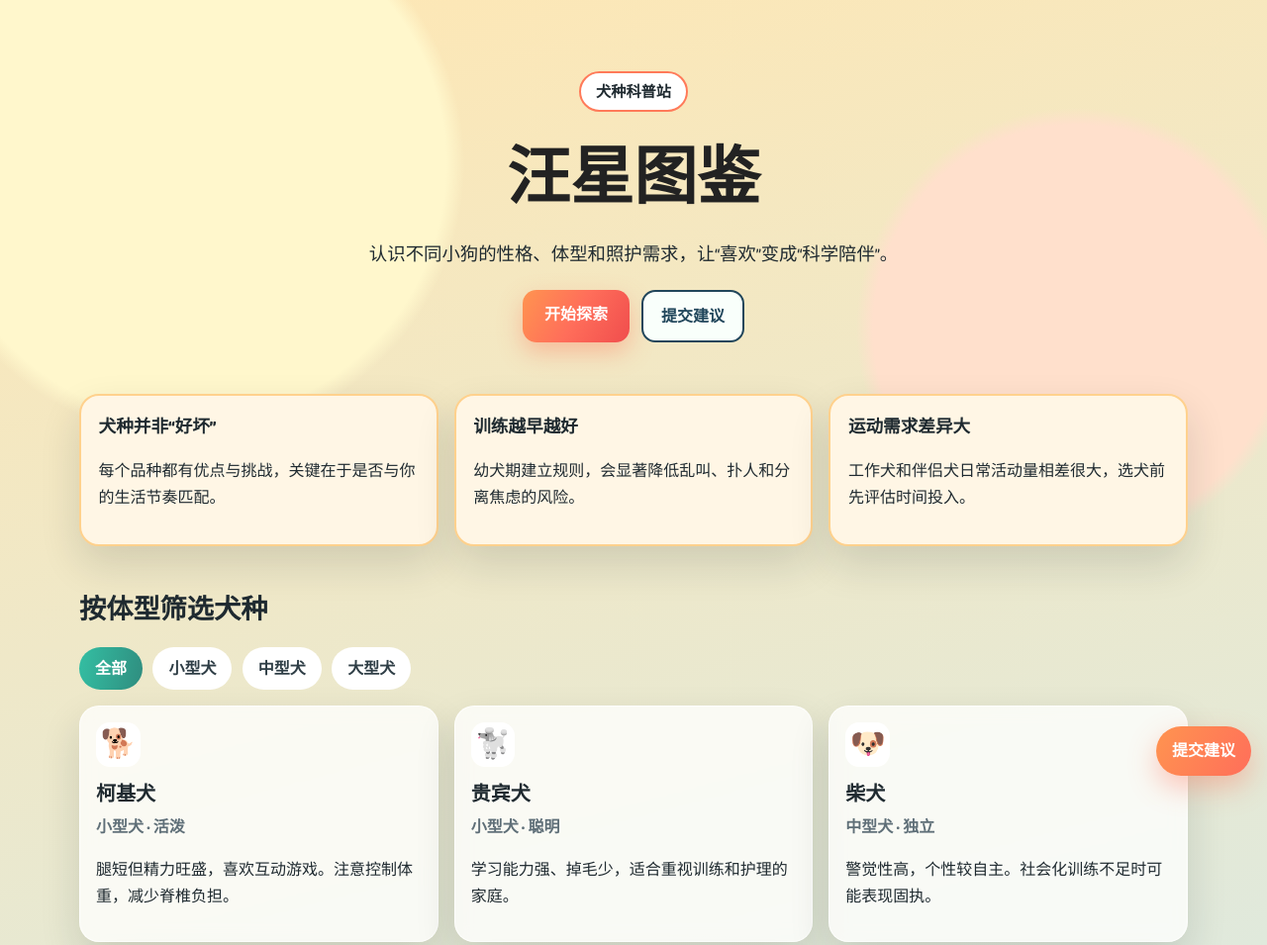
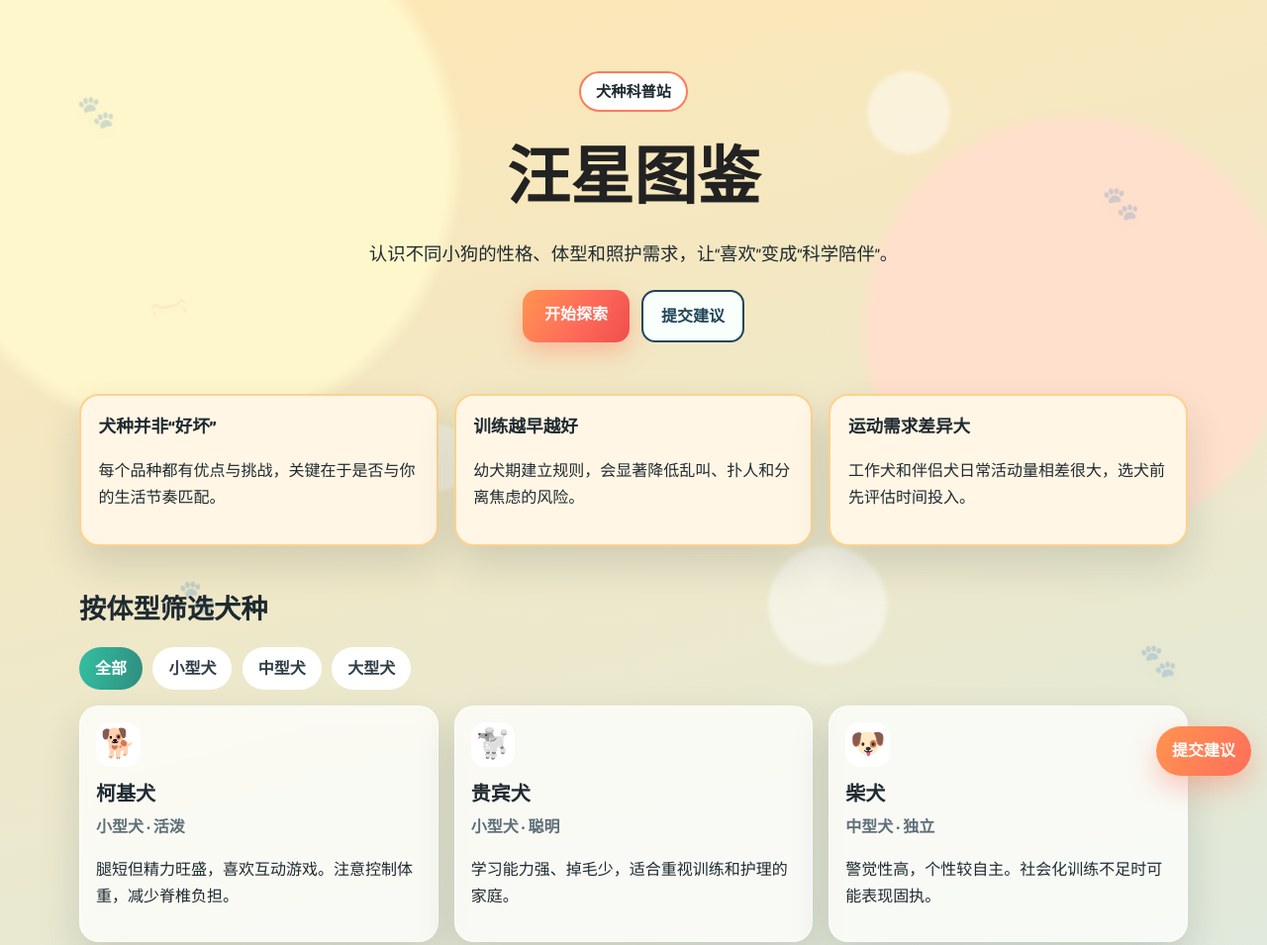
Before and after one commit to norahyyw223-netizen/dog-breeds-science-site, a website: page index.html in a window 1280 px wide. Shown: the top 955 px of the page at 99% size. Drawn offline with Linux system fonts and the light colour scheme; a web font is replaced by a local one.

Commit message:
feat: add dog-themed background decorations

```diff
--- a/index.html
+++ b/index.html
@@ -11,6 +11,18 @@
   <link rel="stylesheet" href="style.css" />
 </head>
 <body>
+  <div class="bg-decor" aria-hidden="true">
+    <span class="paw paw--1">🐾</span>
+    <span class="paw paw--2">🐾</span>
+    <span class="paw paw--3">🐾</span>
+    <span class="paw paw--4">🐾</span>
+    <span class="bone bone--1">🦴</span>
+    <span class="bone bone--2">🦴</span>
+    <span class="spot spot--1"></span>
+    <span class="spot spot--2"></span>
+    <span class="spot spot--3"></span>
+  </div>
+
   <header class="hero">
     <div class="hero__badge">犬种科普站</div>
     <h1>汪星图鉴</h1>
--- a/style.css
+++ b/style.css
@@ -21,12 +21,104 @@ body {
               radial-gradient(circle at 85% 20%, #ffe0cc 0 12%, transparent 13%),
               linear-gradient(165deg, var(--bg-top), var(--bg-bottom));
   min-height: 100vh;
+  position: relative;
+  overflow-x: hidden;
+}
+
+.bg-decor {
+  position: fixed;
+  inset: 0;
+  pointer-events: none;
+  z-index: 0;
+}
+
+.bg-decor span {
+  position: absolute;
+  display: block;
+}
+
+.paw {
+  font-size: clamp(1.2rem, 2.8vw, 2rem);
+  opacity: 0.2;
+  filter: drop-shadow(0 6px 10px rgba(60, 77, 87, 0.15));
+  animation: floatPaw 7s ease-in-out infinite;
+}
+
+.paw--1 {
+  top: 12%;
+  left: 6%;
+}
+
+.paw--2 {
+  top: 24%;
+  right: 10%;
+  animation-delay: 1.2s;
+}
+
+.paw--3 {
+  bottom: 20%;
+  left: 14%;
+  animation-delay: 2.1s;
+}
+
+.paw--4 {
+  bottom: 12%;
+  right: 7%;
+  animation-delay: 0.6s;
+}
+
+.bone {
+  font-size: clamp(1.1rem, 2.6vw, 1.8rem);
+  opacity: 0.18;
+  transform: rotate(-16deg);
+  animation: spinBone 11s linear infinite;
+}
+
+.bone--1 {
+  top: 58%;
+  right: 15%;
+}
+
+.bone--2 {
+  top: 36%;
+  left: 12%;
+  animation-direction: reverse;
+  animation-duration: 14s;
+}
+
+.spot {
+  border-radius: 999px;
+  background: rgba(255, 255, 255, 0.45);
+  filter: blur(2px);
+}
+
+.spot--1 {
+  width: 84px;
+  height: 84px;
+  top: 9%;
+  right: 25%;
+}
+
+.spot--2 {
+  width: 120px;
+  height: 120px;
+  bottom: 16%;
+  right: 30%;
+}
+
+.spot--3 {
+  width: 66px;
+  height: 66px;
+  bottom: 38%;
+  left: 32%;
 }
 
 .hero {
   text-align: center;
   padding: 4.5rem 1.2rem 3.2rem;
   animation: fadeUp 0.8s ease-out both;
+  position: relative;
+  z-index: 1;
 }
 
 .hero__badge {
@@ -100,6 +192,8 @@ body {
 main {
   width: min(1120px, 92vw);
   margin: 0 auto;
+  position: relative;
+  z-index: 1;
 }
 
 .info-strip {
@@ -222,6 +316,8 @@ footer {
   padding: 1.2rem;
   font-weight: 700;
   color: #3f4f58;
+  position: relative;
+  z-index: 1;
 }
 
 .feedback-dialog {
@@ -319,6 +415,25 @@ footer {
   }
 }
 
+@keyframes floatPaw {
+  0%,
+  100% {
+    transform: translateY(0) rotate(-5deg);
+  }
+  50% {
+    transform: translateY(-10px) rotate(6deg);
+  }
+}
+
+@keyframes spinBone {
+  0% {
+    transform: rotate(-16deg);
+  }
+  100% {
+    transform: rotate(344deg);
+  }
+}
+
 @media (max-width: 900px) {
   .info-strip,
   .cards {
@@ -339,6 +454,13 @@ footer {
     align-items: center;
   }
 
+  .paw--2,
+  .paw--4,
+  .bone--2,
+  .spot--2 {
+    display: none;
+  }
+
   .feedback-fab {
     right: 0.7rem;
     bottom: 0.7rem;
```
